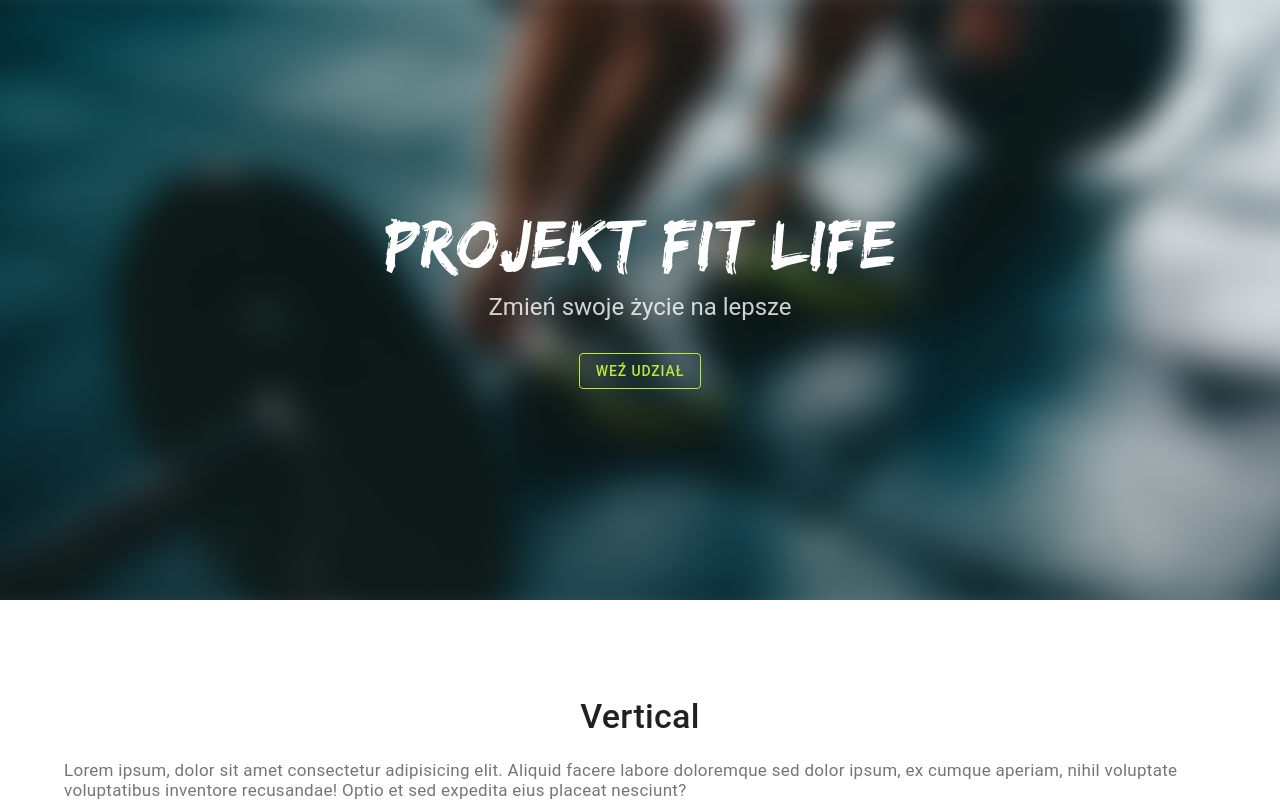
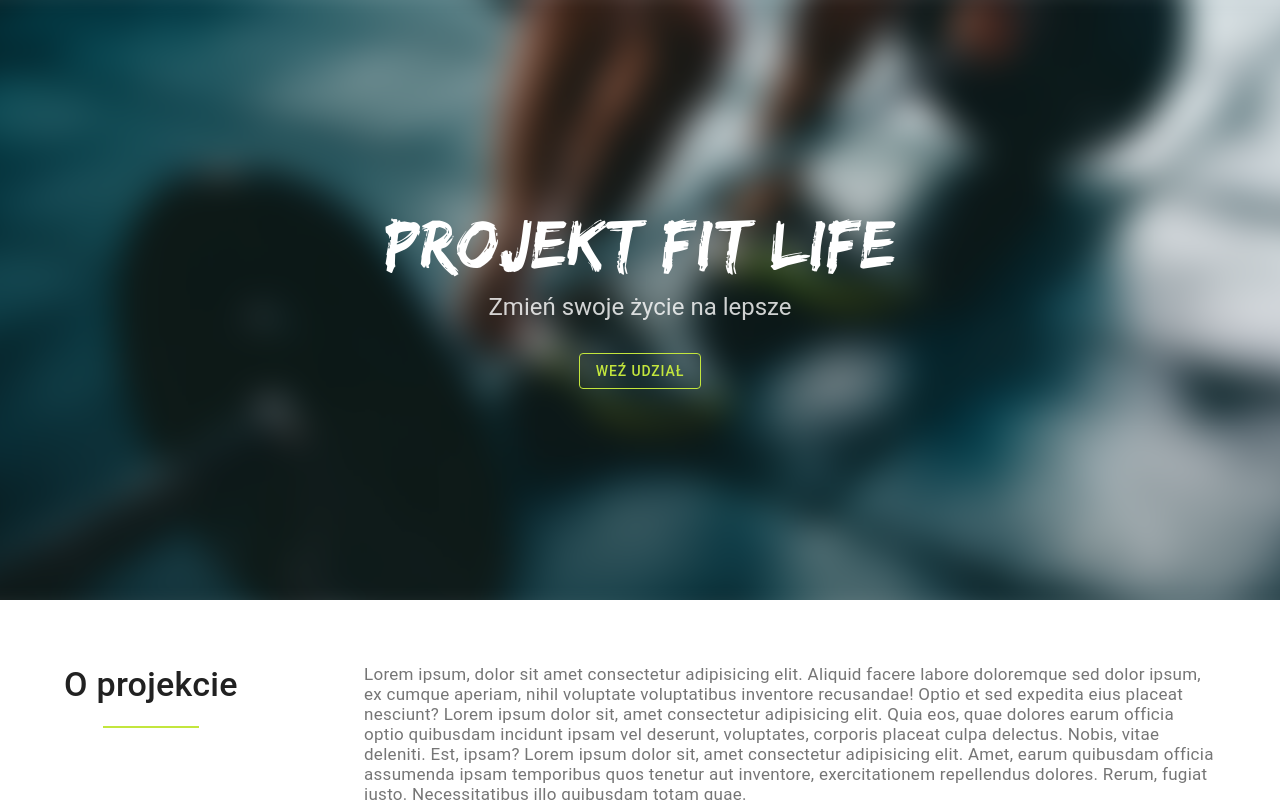
Before and after one commit to xNerhu/fit-life, a React app: page / in a window 1280 px wide. Built offline with nearby package versions, Linux system fonts and the light colour scheme; the HTML template or start-up script is replaced by a standard one.

Commit message:
Improve design

```diff
--- a/src/components/Home/index.tsx
+++ b/src/components/Home/index.tsx
@@ -1,6 +1,6 @@
 import * as React from 'react';
 
-import { PRIMARY_COLOR } from '~/constants';
+import { PRIMARY_COLOR, transparency } from '~/constants';
 import Button from '../Button';
 import Section from '../Section';
 import { Start, Header, SubHeader } from './styles';
@@ -22,17 +22,39 @@ export default class Home extends React.Component {
             }}
           />
         </Start>
-        <Section title="Vertical">
+        <Section
+          title="O projekcie"
+          vertical={false}
+          style={{
+            marginTop: 64,
+            paddingBottom: 48,
+            borderBottom: '1px solid rgba(0, 0, 0, 0.08)',
+          }}
+        >
           Lorem ipsum, dolor sit amet consectetur adipisicing elit. Aliquid
           facere labore doloremque sed dolor ipsum, ex cumque aperiam, nihil
           voluptate voluptatibus inventore recusandae! Optio et sed expedita
-          eius placeat nesciunt?
+          eius placeat nesciunt? Lorem ipsum dolor sit, amet consectetur
+          adipisicing elit. Quia eos, quae dolores earum officia optio quibusdam
+          incidunt ipsam vel deserunt, voluptates, corporis placeat culpa
+          delectus. Nobis, vitae deleniti. Est, ipsam? Lorem ipsum dolor sit,
+          amet consectetur adipisicing elit. Amet, earum quibusdam officia
+          assumenda ipsam temporibus quos tenetur aut inventore, exercitationem
+          repellendus dolores. Rerum, fugiat iusto. Necessitatibus illo
+          quibusdam totam quae.
         </Section>
-        <Section title="Horizontal" vertical={false}>
+        <Section title="O problemie i sposobach jego ograniczenia">
           Lorem ipsum, dolor sit amet consectetur adipisicing elit. Aliquid
           facere labore doloremque sed dolor ipsum, ex cumque aperiam, nihil
           voluptate voluptatibus inventore recusandae! Optio et sed expedita
-          eius placeat nesciunt?
+          eius placeat nesciunt? Lorem ipsum dolor sit, amet consectetur
+          adipisicing elit. Quia eos, quae dolores earum officia optio quibusdam
+          incidunt ipsam vel deserunt, voluptates, corporis placeat culpa
+          delectus. Nobis, vitae deleniti. Est, ipsam? Lorem ipsum dolor sit,
+          amet consectetur adipisicing elit. Amet, earum quibusdam officia
+          assumenda ipsam temporibus quos tenetur aut inventore, exercitationem
+          repellendus dolores. Rerum, fugiat iusto. Necessitatibus illo
+          quibusdam totam quae.
         </Section>
       </React.Fragment>
     );
--- a/src/components/Home/styles.ts
+++ b/src/components/Home/styles.ts
@@ -1,7 +1,7 @@
 import styled from 'styled-components';
 
-import { images } from '~/constants';
-import { edoRegular, h5 } from '~/mixins';
+import { images, PRIMARY_COLOR } from '~/constants';
+import { edoRegular, h5, centerImage } from '~/mixins';
 
 export const Start = styled.div`
   width: 100%;
--- a/src/components/Section/index.tsx
+++ b/src/components/Section/index.tsx
@@ -5,6 +5,7 @@ import { Root, Title, Content } from './styles';
 export interface Props {
   title: string;
   vertical?: boolean;
+  style?: any;
 }
 
 export default class Section extends React.Component<Props, {}> {
@@ -14,10 +15,10 @@ export default class Section extends React.Component<Props, {}> {
   };
 
   render() {
-    const { vertical, title, children } = this.props;
+    const { vertical, title, children, style } = this.props;
 
     return (
-      <Root vertical={vertical}>
+      <Root vertical={vertical} style={style}>
         <Title vertical={vertical}>{title}</Title>
         <Content vertical={vertical}>{children}</Content>
       </Root>
--- a/src/components/Section/styles.ts
+++ b/src/components/Section/styles.ts
@@ -1,12 +1,12 @@
 import styled, { css } from 'styled-components';
 
-import { transparency } from '~/constants';
-import { robotoMedium } from '~/mixins';
+import { transparency, PRIMARY_COLOR } from '~/constants';
+import { robotoMedium, centerHorizontal } from '~/mixins';
 
-export const Root = styled.div`
+export const Root = styled.section`
   width: 100%;
   max-width: 1200px;
-  margin: 96px auto 96px auto;
+  margin: 48px auto 0px auto;
   display: flex;
 
   ${({ vertical }: { vertical: boolean }) => css`
@@ -15,26 +15,42 @@ export const Root = styled.div`
 `;
 
 export const Title = styled.div`
+  height: fit-content;
+  position: relative;
+  padding-bottom: 24px;
   font-size: 34px;
   color: rgba(0, 0, 0, ${transparency.light.primaryText});
+
+  ${robotoMedium()};
 
   ${({ vertical }: { vertical: boolean }) => css`
     margin-left: ${vertical ? 'auto' : '24px'};
     margin-right: ${vertical ? ' auto' : 'unset'};
   `};
 
-  ${robotoMedium()};
+  &::before {
+    content: '';
+    display: block;
+    width: 96px;
+    height: 2px;
+    bottom: 0px;
+    position: absolute;
+    background-color: ${PRIMARY_COLOR};
+
+    ${centerHorizontal()};
+  }
 `;
 
 export const Content = styled.div`
-  width: 100%;
   max-width: 1200px;
   padding-left: 24px;
   padding-right: 24px;
+  margin-left: auto;
   font-size: 17px;
   color: rgba(0, 0, 0, ${transparency.light.secondaryText});
 
   ${({ vertical }: { vertical: boolean }) => css`
+    width: ${vertical ? '100%' : '75%'};
     padding-top: ${vertical ? '24px' : '0px'};
   `};
 `;
```
